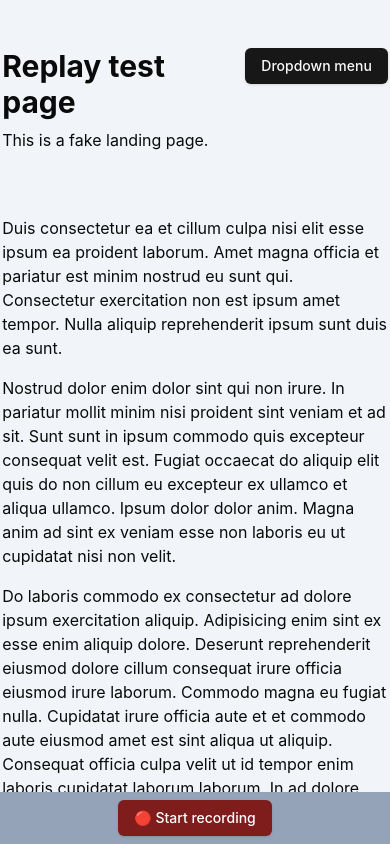
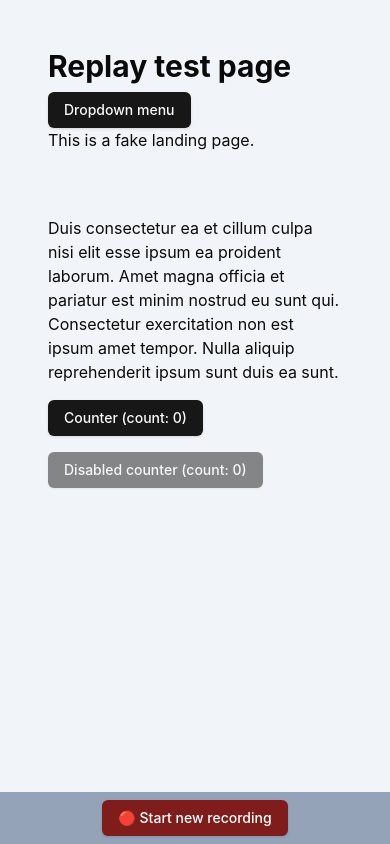
Before and after one commit to andrewpomeroy/rrweb-recording-sandbox, a React (Vite) app: page / in a window 390 px wide. Built offline with nearby package versions, Linux system fonts and the light colour scheme.

Commit message:
Rework layout to avoid scrolling in mobile

```diff
--- a/package.json
+++ b/package.json
@@ -4,7 +4,7 @@
   "version": "0.0.0",
   "type": "module",
   "scripts": {
-    "dev": "vite",
+    "dev": "vite --port 3000",
     "build": "tsc -b && vite build",
     "lint": "eslint .",
     "preview": "vite preview"
--- a/src/LandingPage.tsx
+++ b/src/LandingPage.tsx
@@ -35,11 +35,11 @@ const LandingPage = () => {
   return (
     <div className="flex-1 flex justify-center bg-slate-100 overflow-y-auto">
       <div className="max-w-[1280px] p-12 text-left">
-        <div className="flex justify-between">
+        <div className="flex flex-wrap justify-between">
           <div>
             <h1 className="text-3xl font-bold mb-2">Replay test page</h1>
           </div>
-          <div className="flex space-x-2">
+          <div className="flex flex-wrap space-x-2">
             <DropdownMenu>
               <DropdownMenuTrigger asChild>
                 <Button>Dropdown menu</Button>
@@ -64,7 +64,7 @@ const LandingPage = () => {
             qui. Consectetur exercitation non est ipsum amet tempor. Nulla
             aliquip reprehenderit ipsum sunt duis ea sunt.
           </p>
-          <p>
+          {/* <p>
             Nostrud dolor enim dolor sint qui non irure. In pariatur mollit
             minim nisi proident sint veniam et ad sit. Sunt sunt in ipsum
             commodo quis excepteur consequat velit est. Fugiat occaecat do
@@ -83,8 +83,8 @@ const LandingPage = () => {
             labore consequat veniam consectetur velit incididunt et. Fugiat est
             ad Lorem dolor consequat qui culpa in minim voluptate exercitation
             aliqua amet pariatur.
-          </p>
-          <div className="flex space-x-4">
+          </p> */}
+          <div className="flex flex-wrap gap-4">
             <Button onClick={() => handleIncrement(counter1)}>
               Counter (count: {counter1.count})
             </Button>
--- a/src/RecordingControls.tsx
+++ b/src/RecordingControls.tsx
@@ -69,14 +69,12 @@ function RecordingControls() {
     }
   };
   return (
-    <div className="flex-none flex flex-col w-full overflow-hidden bg-slate-400 p-2">
-      <div>
-        <div className="space-x-4">
+    <div className="flex-none flex flex-wrap justify-center gap-4 w-full overflow-hidden bg-slate-400 p-2">
       {isRecording && stopRecording.current ? (
         <Button onClick={stopRecording.current}>🛑 Stop recording</Button>
       ) : (
         <Button onClick={startRecording} className="bg-red-900 text-white">
-              🔴 Start {events?.length ? "new" : ""} recording
+          {events?.length ? "↪️ Restart recording" : "🔴 Start new recording"}
         </Button>
       )}
       {/* {!isRecording && events?.length > 0 && (
@@ -109,8 +107,6 @@ function RecordingControls() {
         </Button>
       )}
     </div>
-      </div>
-    </div>
   );
 }
 
```
Also changed, not shown: vite.config.ts (+4 -4 lines). Lines whose indentation alone changed are shown as unchanged.
